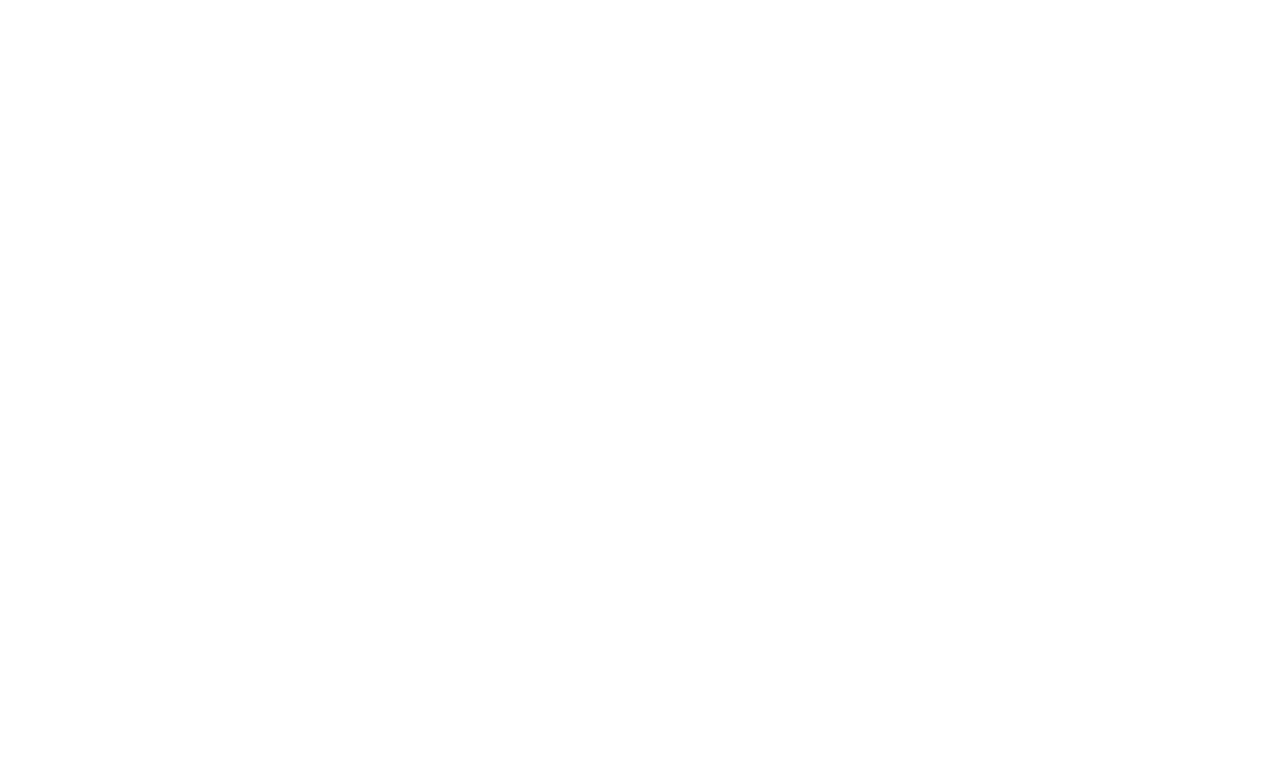
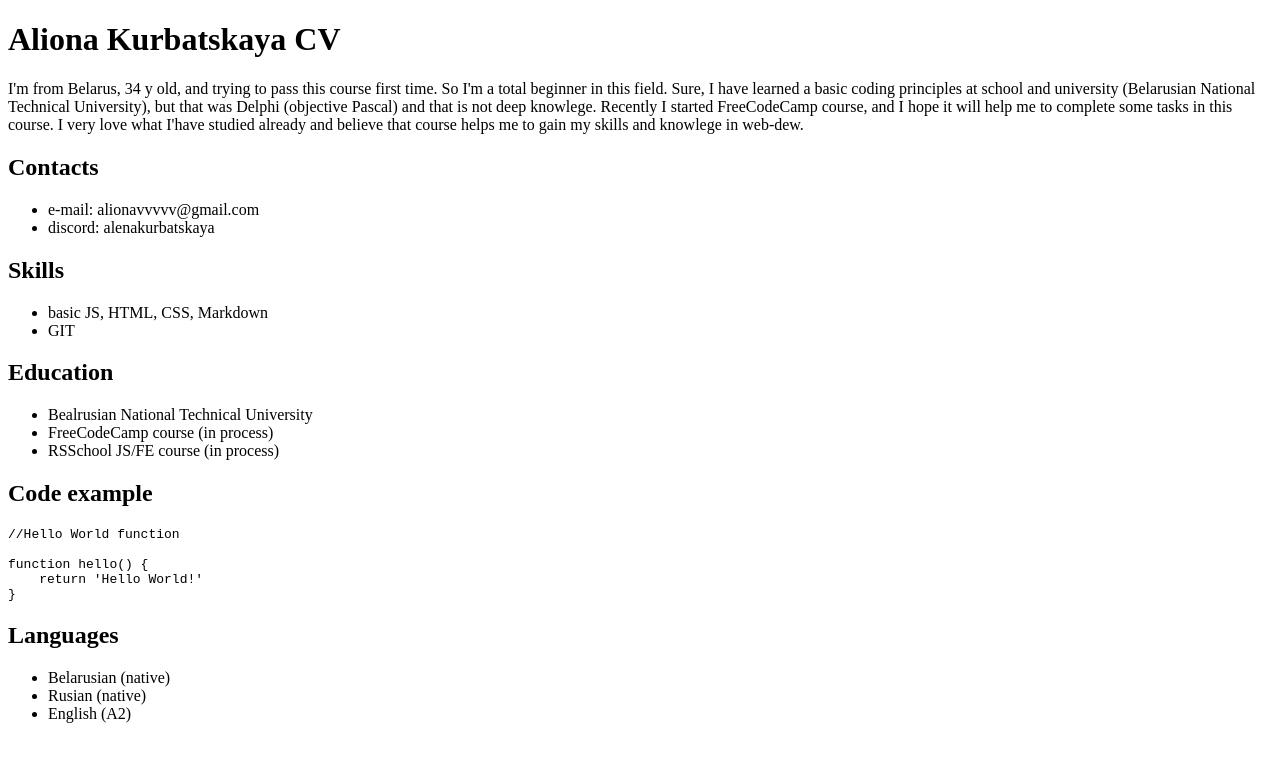
Before and after one commit to AlionaKurb/rsschool-cv, a plain HTML site: page index.html in a window 1280 px wide. Drawn offline with Linux system fonts and the light colour scheme.

Commit message:
feat: add content and markup(copied from markdown cv)

```diff
--- a/index.html
+++ b/index.html
@@ -6,6 +6,41 @@
     <title>Document</title>
 </head>
 <body>
+<h1>Aliona Kurbatskaya CV</h1>
+
+<p>I'm from Belarus, 34 y old, and trying to pass this course first time. So I'm a total beginner in this field. Sure, I have learned a basic coding principles at school and university (Belarusian National Technical University), but that was Delphi (objective Pascal) and that is not deep knowlege. Recently I started FreeCodeCamp course, and I hope it will help me to complete some tasks in this course. I very love what I'have studied already and believe that course helps me to gain my skills and knowlege in web-dew. </p>
+
+<h2>Contacts</h2>
+<ul>
+    <li>e-mail: alionavvvvv@gmail.com</li>
+    <li>discord: alenakurbatskaya</li>
+</ul>
+<h2>Skills</h2>
+<ul>
+    <li>basic JS, HTML, CSS, Markdown</li>
+    <li>GIT</li>
+</ul>
+<h2>Education</h2>
+<ul>
+    <li>Bealrusian National Technical University</li>
+    <li>FreeCodeCamp course (in process)</li>
+    <li>RSSchool JS/FE course (in process)</li>
+</ul>
+<h2>Code example</h2>
+<pre>
+//Hello World function
+
+function hello() {
+    return 'Hello World!'
+}
+</pre>
+
+<h2>Languages</h2>
+<ul>
+    <li>Belarusian (native)</li>
+    <li>Rusian (native)</li>
+    <li>English (A2)</li>
+</ul>
 
 </body>
 </html>
```
